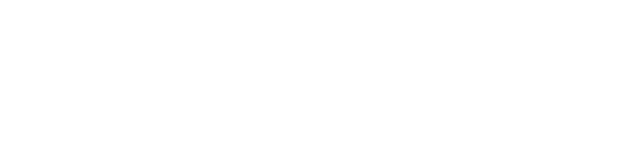
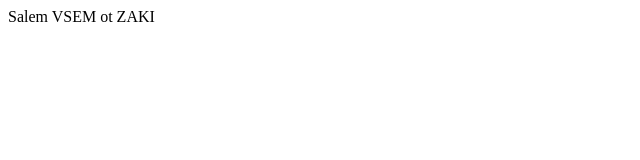
Before and after one commit to Zaka-Reih/webproject, a plain HTML site: page index.html in a window 1280 px wide. Shown: the whole page, without its empty margins (0-640 px from the left). Drawn offline with Linux system fonts and the light colour scheme.

Commit message:
Update index.html

```diff
--- a/index.html
+++ b/index.html
@@ -7,6 +7,6 @@
     <title>Document</title>
 </head>
 <body>
-
+    Salem VSEM ot ZAKI
 </body>
 </html>
```
